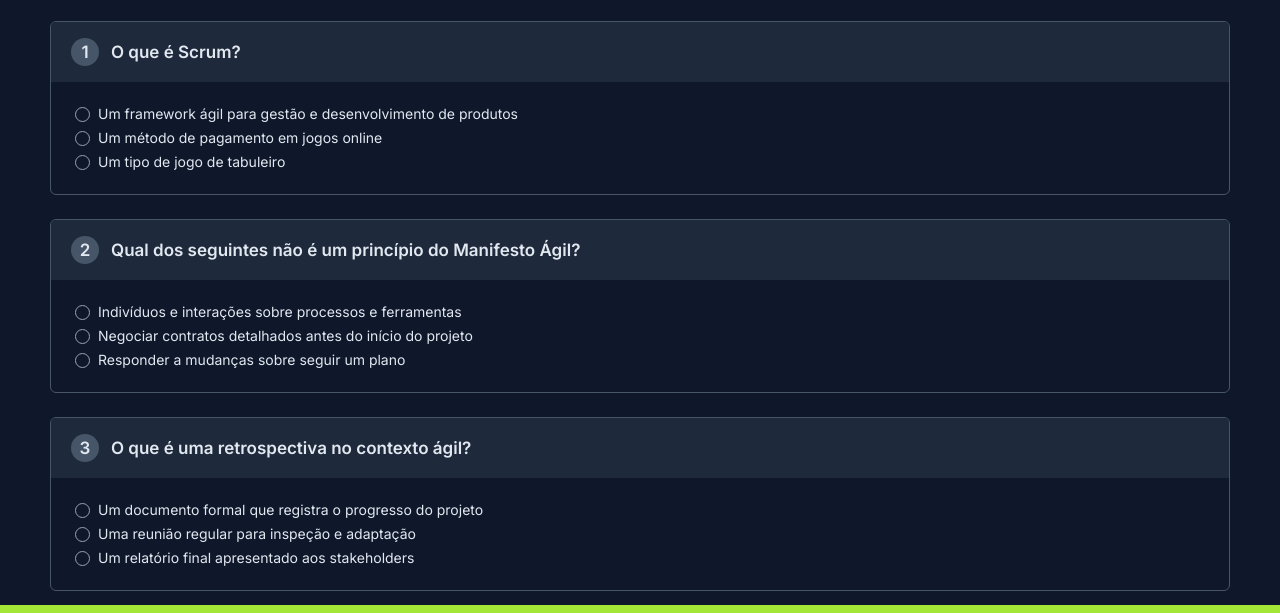
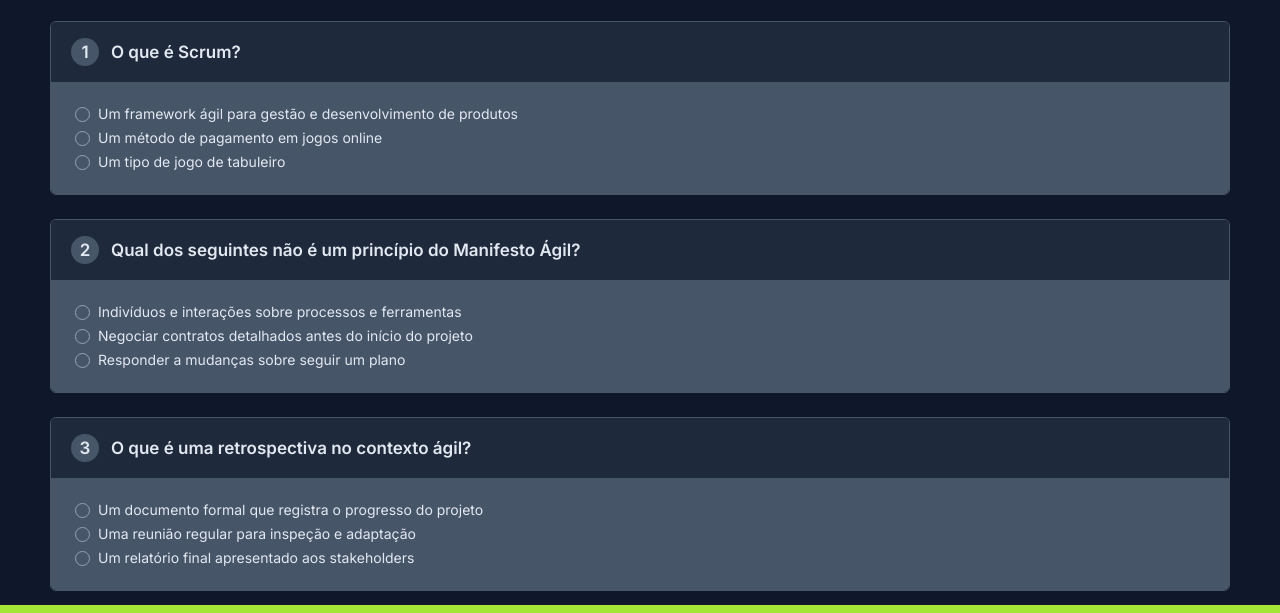
Before and after one commit to bpinheiro8/projeto-site-quiz, a plain HTML site: page index.html in a window 1280 px wide. Shown: the part 143-756 px from the top of the page. Drawn offline with Linux system fonts and the light colour scheme.

Commit message:
adjust style

```diff
--- a/style.css
+++ b/style.css
@@ -100,6 +100,8 @@ header h1 {
 
 .quiz-item dl {
   padding: 2rem 2.4rem;
+
+  background: var(--color8);
 }
 
 .quiz-item dt {
```
